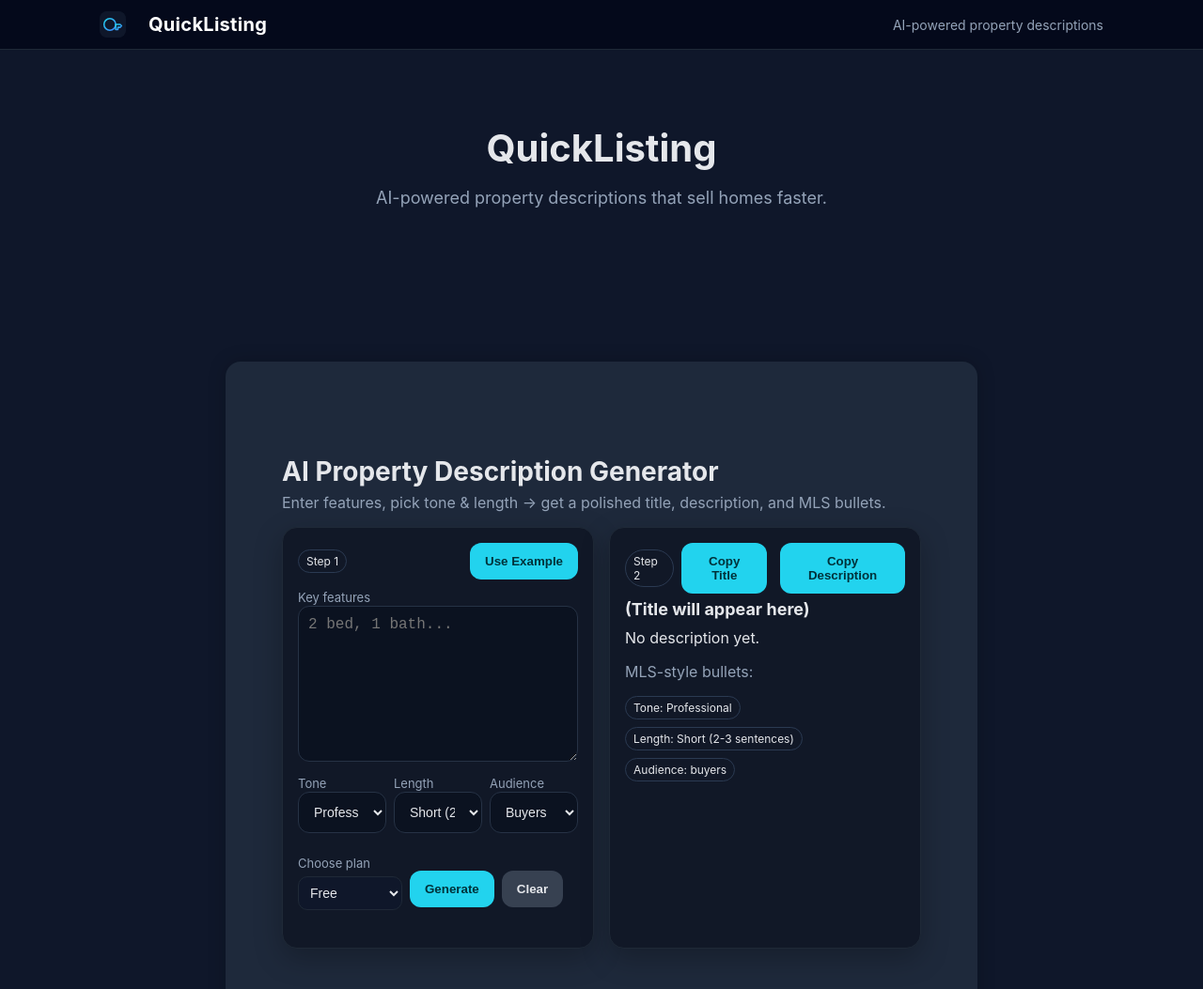
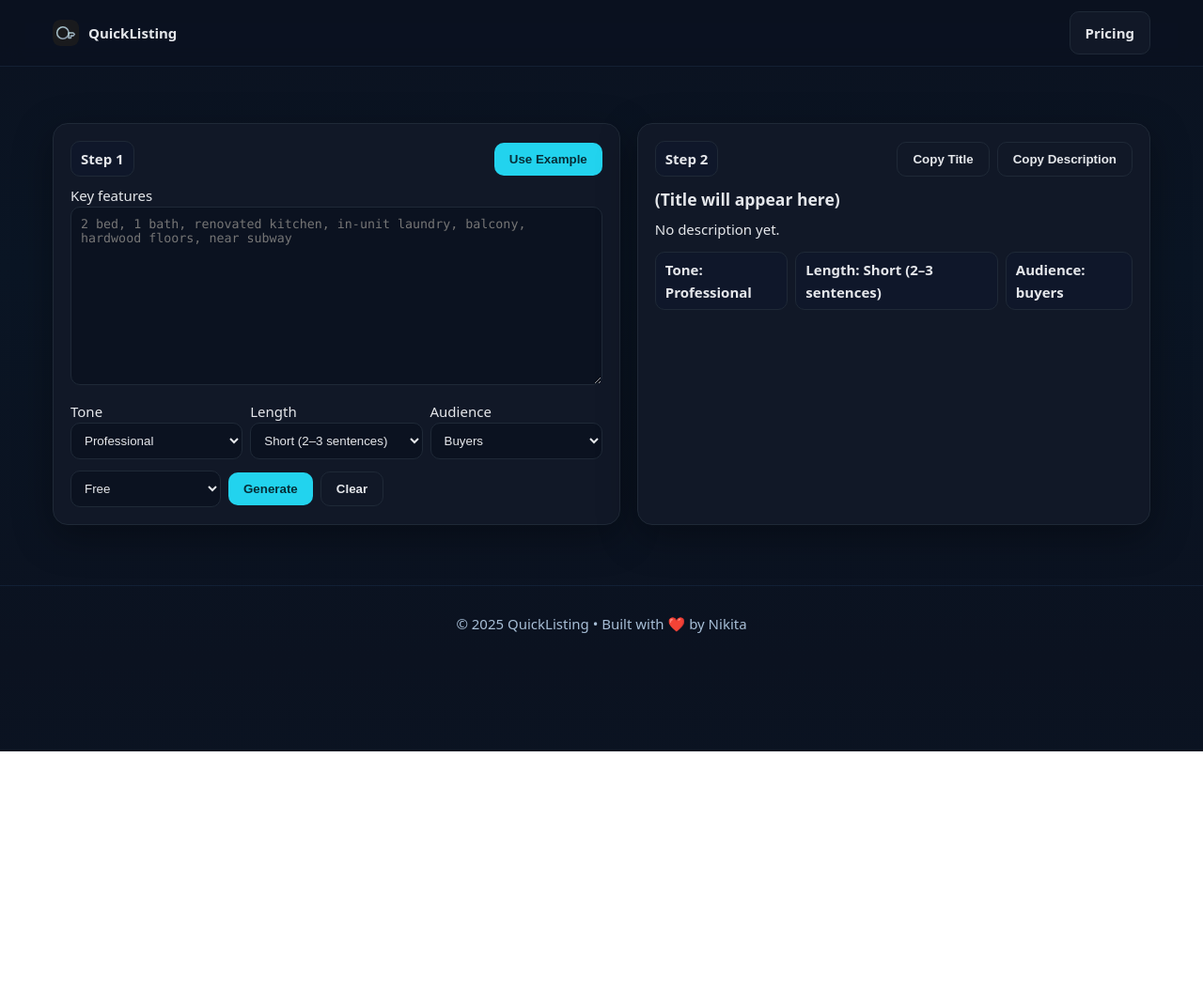
Before and after one commit to Nikitad98/quicklisting, a website: page public/app.html in a window 1280 px wide. Shown: the top 1053 px of the page at 94% size. After the commit the page ends 800 px from the top, so only its background shows below. Drawn offline with Linux system fonts and the light colour scheme.

Commit message:
Add demo video, clean pricing/nav, enlarge generator

```diff
--- a/public/app.html
+++ b/public/app.html
@@ -1,117 +1,66 @@
-<!DOCTYPE html>
-<html>
+<!doctype html>
+<html lang="en">
 <head>
   <meta charset="utf-8" />
   <meta name="viewport" content="width=device-width, initial-scale=1" />
-  <title>AI Property Description Generator</title>
+  <title>QuickListing — Generator</title>
   <style>
-    /* Brand + link reset */
-a { color:#e5e7eb; text-decoration:none; }
-a:hover { text-decoration:none; opacity:.9; }
+    :root{--bg:#0b1220;--card:#111827;--muted:#94a3b8;--ink:#e5e7eb;--cta:#22d3ee;--ring:#1f2937;--shadow:0 12px 40px rgba(0,0,0,.35)}
+    *{box-sizing:border-box}
+    body{margin:0;background:linear-gradient(180deg,#0b1220,#0a1524 40%,#0b1220);color:var(--ink);font:15px/1.6 system-ui,Inter,Arial}
+    a{color:var(--ink);text-decoration:none}
+    a:hover{opacity:.9}
 
-.btn { background:#22d3ee; color:#062b33; font-weight:700; padding:10px 14px;
-  border-radius:10px; display:inline-block; transition:.15s; border:1px solid #0ea5b7; }
-.btn:hover { filter:brightness(1.07); transform:translateY(-1px); }
-.btn.alt { background:#111827; color:#e5e7eb; border:1px solid #1f2937; }
+    .nav{position:sticky;top:0;z-index:40;background:rgba(11,18,32,.85);backdrop-filter:blur(10px);border-bottom:1px solid #132033}
+    .nav-inner{max-width:1200px;margin:0 auto;display:flex;align-items:center;gap:12px;padding:12px 16px}
+    .brand{display:flex;align-items:center;gap:10px;font-weight:700}
+    .brand img{width:28px;height:28px;border-radius:8px;filter:saturate(.15) brightness(1.15)}
+    .nav-spacer{margin-left:auto}
+    .btn{background:var(--cta);color:#062e38;font-weight:700;border:0;border-radius:10px;padding:10px 16px;display:inline-block}
+    .btn.secondary{background:#111827;color:#e5e7eb;border:1px solid #1f2937}
 
-/* Navbar brand (logo + wordmark) */
-.brand { display:flex; align-items:center; gap:10px; font-weight:800; font-size:16px; color:#e5e7eb; }
-.brand img { width:28px; height:28px; border-radius:8px; background:#0f172a; }
+    .wrap{max-width:1200px;margin:0 auto;padding:36px 16px}
+    h1{font-size:30px;margin:0 0 6px}
+    p.sub{color:var(--muted);margin:0 0 18px}
 
-/* Accent pills, cards */
-.pill { border:1px solid #1f2937; background:#111827; color:#e5e7eb; }
-.card { background:#0f172a; border:1px solid #1f2937; border-radius:16px; }
+    /* Bigger generator */
+    #app{max-width:none;margin:24px auto 0; padding:0}
+    .grid{display:grid;grid-template-columns:1.05fr .95fr;gap:18px}
+    .card{background:var(--card);border:1px solid var(--ring);border-radius:16px;padding:18px;box-shadow:var(--shadow)}
+    .row{display:flex;gap:8px;align-items:center}
+    textarea,select{width:100%;background:#0b1220;color:var(--ink);border:1px solid #1f2937;border-radius:10px;padding:10px}
+    textarea{min-height:190px;font-family:ui-monospace,Consolas,monospace}
+    .pill{border:1px solid #1f2937;background:#0f172a;border-radius:10px;padding:6px 10px;font-weight:700}
+    .out{white-space:pre-wrap;line-height:1.6}
+    footer{color:#a7bed6;text-align:center;padding:28px 0;border-top:1px solid #122035;margin-top:28px}
 
-    :root { --bg:#0f172a; --card:#111827; --ink:#e5e7eb; --muted:#94a3b8; --accent:#22d3ee; }
-    *{box-sizing:border-box}
-    body{margin:0; font-family: Inter, system-ui, Arial, sans-serif; background:var(--bg); color:var(--ink);}
-    .wrap{max-width:1200px; margin:40px auto; padding:40px;}
-    .grid{display:grid; grid-template-columns: 1fr 1fr; gap:16px}
-    .card{background:var(--card); border:1px solid #1f2937; border-radius:16px; padding:16px; box-shadow:0 10px 30px rgba(0,0,0,.25)}
-    h1{font-size:28px; margin:0 0 6px}
-    p.sub{margin:0 0 16px; color:var(--muted)}
-    label{font-size:13px; color:var(--muted)}
-    textarea,select{width:100%; background:#0b1220; color:var(--ink); border:1px solid #263245; border-radius:12px; padding:12px; font-size:14px}
-    button{background:var(--accent); border:0; color:#00323a; font-weight:700; padding:12px 16px; border-radius:12px; cursor:pointer}
-    .row{display:flex; gap:8px; align-items:center}
-    .out{white-space:pre-wrap; line-height:1.6}
-    .title{font-size:18px; font-weight:700}
-    .muted{color:var(--muted)}
-    .pill{border:1px solid #2b3a52; padding:4px 8px; border-radius:999px; font-size:12px}
-    .footer{margin-top:16px; display:flex; gap:8px; flex-wrap:wrap}
-    @media (max-width:900px){ .grid{grid-template-columns:1fr} }
-    /* --- Sleek navbar + buttons --- */
-.nav { position: sticky; top: 0; z-index: 40;
-  background: rgba(2,6,23,.75); backdrop-filter: blur(10px);
-  border-bottom: 1px solid #1f2937;
-}
-.nav-inner { max-width: 1100px; margin: 0 auto; display: flex; align-items: center;
-  gap: 12px; padding: 12px 16px;
-}
-.brand { display:flex; align-items:center; gap:10px; color:#e5e7eb; font-weight:700; letter-spacing:.3px }
-.brand img { height:28px; width:28px; border-radius:8px; object-fit:cover }
-.nav-inner { max-width: 1100px; margin: 0 auto; display: flex; align-items: center;
-  gap: 12px; padding: 12px 16px;
-}
-.btn { background:#22d3ee; color:#03262c; font-weight:700; padding:10px 14px; border-radius:10px;
-  text-decoration:none; display:inline-block; }
-.btn.secondary { background:#111827; color:#e5e7eb; border:1px solid #2b3a52 }
-
-
-/* Hover effects for navbar buttons */
-.btn { transition: all 0.2s ease; }
-.btn:hover {
-  filter: brightness(1.1);
-  transform: translateY(-2px);
-  box-shadow: 0 0 10px rgba(34, 211, 238, 0.4);
-}
-
+    @media (max-width:980px){.grid{grid-template-columns:1fr}}
   </style>
 </head>
 <body>
-  <!-- Header -->
+  <!-- NAV (no extra “Try Free” button, no “Logo” text) -->
   <header class="nav">
     <div class="nav-inner">
-  <a class="brand" href="/">
-  <img src="/logo.svg" alt="QuickListing logo">
-</a>
-
+      <a class="brand" href="/"><img src="/logo.svg" alt="logo"><span>QuickListing</span></a>
       <div class="nav-spacer"></div>
-
-    <div style="font-weight:700;letter-spacing:.3px;color:#fff;font-size:20px">QuickListing</div>
-    <div style="margin-left:auto;font-size:14px;color:#94a3b8;">AI-powered property descriptions</div>
+      <a href="/upgrade" class="btn secondary">Pricing</a>
     </div>
   </header>
 
+  <main class="wrap">
+    <div id="app">
+      <div class="grid">
+        <!-- LEFT: inputs -->
+        <div class="card">
+          <div class="row" style="justify-content:space-between">
+            <span class="pill">Step 1</span>
+            <button id="example" class="btn">Use Example</button>
+          </div>
 
-</header>
+          <label style="display:block;margin-top:8px">Key features</label>
+          <textarea id="features" placeholder="2 bed, 1 bath, renovated kitchen, in-unit laundry, balcony, hardwood floors, near subway"></textarea>
 
-<!-- Hero Section -->
-<section style="text-align:center; padding:80px 16px; background:#0f172a; color:#e5e7eb;">
-  <h1 style="font-size:40px; margin-bottom:10px;">QuickListing</h1>
-  <p style="font-size:18px; color:#94a3b8; margin-bottom:24px;">
-    AI-powered property descriptions that sell homes faster.
-  </p>
-  </a>
-</section>
-
-<!-- Main App Section -->
-<div id="app" style="max-width:800px;margin:60px auto;padding:20px;background:#1e293b;border-radius:16px;box-shadow:0 0 20px rgba(0,0,0,0.2);">
-
-
-  <div class="wrap">
-    <h1>AI Property Description Generator</h1>
-    <p class="sub">Enter features, pick tone & length → get a polished title, description, and MLS bullets.</p>
-
-    <div class="grid">
-      <div class="card">
-        <div class="row" style="justify-content:space-between; margin-bottom:8px">
-          <span class="pill">Step 1</span>
-          <button id="example">Use Example</button>
-        </div>
-        <label>Key features</label>
-       <textarea id="features" rows="8" style="font-size:16px;padding:10px;" placeholder="2 bed, 1 bath..."></textarea>
-        <div class="row" style="margin-top:8px">
+          <div class="row" style="margin-top:10px">
             <div style="flex:1">
               <label>Tone</label>
               <select id="tone">
@@ -125,161 +74,105 @@ a:hover { text-decoration:none; opacity:.9; }
             <div style="flex:1">
               <label>Length</label>
               <select id="length">
-              <option value="short">Short (2-3 sentences)</option>
-              <option value="medium">Medium (4-6 sentences)</option>
+                <option value="short">Short (2–3 sentences)</option>
+                <option value="medium">Medium (4–6 sentences)</option>
                 <option value="long">Long (1 short paragraph)</option>
               </select>
             </div>
             <div style="flex:1">
               <label>Audience</label>
-            <select id="audience">
-              <option value="buyers">Buyers</option>
-              <option value="renters">Renters</option>
-              <option value="investors">Investors</option>
+              <select id="aud">
+                <option>Buyers</option>
+                <option>Renters</option>
+                <option>MLS</option>
               </select>
             </div>
           </div>
+
           <div class="row" style="margin-top:12px">
-          <!-- Plan selector + remaining counter -->
-<div id="planRow" style="margin:12px 0 16px;">
-  <label style="display:block;margin:0 0 6px;color:#94a3b8;font-size:13px">Choose plan</label>
-  <select id="planSel"
-          style="padding:8px;border-radius:10px;background:#0f172a;color:#e5e7eb;border:1px solid #1f2937">
+            <select id="plan" style="max-width:160px">
               <option value="free">Free</option>
               <option value="starter">Starter ($9)</option>
-    <option value="pro">Pro ($15)</option>
-    <option value="office">Office ($49)</option>
+              <option value="plus">Plus ($25)</option>
             </select>
-  <p id="remaining" style="margin:8px 0 0;color:#94a3b8;font-size:13px"></p>
-</div>
-
-          <button id="gen">Generate</button>
-          <button id="clear" style="background:#374151; color:#e5e7eb">Clear</button>
+            <button id="gen" class="btn">Generate</button>
+            <button id="clear" class="btn secondary">Clear</button>
           </div>
         </div>
 
+        <!-- RIGHT: output -->
         <div class="card">
-        <div class="row" style="justify-content:space-between; margin-bottom:6px">
+          <div class="row" style="justify-content:space-between">
             <span class="pill">Step 2</span>
             <div class="row">
-            <button id="copyTitle">Copy Title</button>
-            <button id="copyDesc" style="margin-left:6px">Copy Description</button>
+              <button id="copyTitle" class="btn secondary">Copy Title</button>
+              <button id="copyDesc" class="btn secondary">Copy Description</button>
             </div>
           </div>
-        <div class="title" id="title">(Title will appear here)</div>
-        <div id="desc" class="out" style="margin-top:8px">No description yet.</div>
+
+          <h3 id="title" style="margin:10px 0 6px">(Title will appear here)</h3>
+          <div id="desc" class="out muted">No description yet.</div>
+
           <div style="margin-top:12px">
-          <div class="muted" style="margin-bottom:6px">MLS-style bullets:</div>
-          <ul id="bullets" class="out" style="margin:0 0 8px 18px"></ul>
+            <div class="row">
+              <span class="pill">Tone: <span id="toneTag">Professional</span></span>
+              <span class="pill">Length: <span id="lenTag">Short (2–3 sentences)</span></span>
+              <span class="pill">Audience: <span id="audTag">buyers</span></span>
             </div>
-        <div class="footer">
-          <span class="pill">Tone: <span id="toneTag">—</span></span>
-          <span class="pill">Length: <span id="lengthTag">—</span></span>
-          <span class="pill">Audience: <span id="audTag">—</span></span>
+            <div id="bullets" class="out" style="margin-top:10px"></div>
           </div>
         </div>
       </div>
     </div>
+  </main>
 
+  <footer>© 2025 QuickListing • Built with ❤️ by Nikita</footer>
+
+  <!-- Minimal client script to call your /generate -->
   <script>
-    const el=id=>document.getElementById(id);
-    const features=el('features'),tone=el('tone'),lengthSel=el('length'),audience=el('audience');
-    const gen=el('gen'),clearBtn=el('clear'),example=el('example');
-    const title=el('title'),desc=el('desc'),bullets=el('bullets');
-    const copyTitle=el('copyTitle'),copyDesc=el('copyDesc');
-    const toneTag=el('toneTag'),lengthTag=el('lengthTag'),audTag=el('audTag');
+    const el = s => document.querySelector(s);
+    const features = el('#features'), tone = el('#tone'), lengthSel = el('#length'), aud = el('#aud');
+    const plan = el('#plan'), gen = el('#gen'), clearBtn = el('#clear');
+    const title = el('#title'), desc = el('#desc'), bullets = el('#bullets');
+    const toneTag = el('#toneTag'), lenTag = el('#lenTag'), audTag = el('#audTag');
 
-    example.onclick=()=>{features.value=`2 bed, 1 bath, 820 sq ft, renovated kitchen with quartz counters, stainless steel appliances, in-unit laundry, private balcony, hardwood floors, elevator building, steps to subway, pet-friendly`};
+    el('#example').onclick = () => {
+      features.value = "2 bed, 1 bath, renovated kitchen, in-unit laundry, balcony, hardwood floors, near subway";
+    };
+    clearBtn.onclick = () => { features.value=""; title.textContent="(Title will appear here)"; desc.textContent="No description yet."; bullets.textContent=""; };
 
-    function setTags(){toneTag.textContent=tone.value; lengthTag.textContent=lengthSel.options[lengthSel.selectedIndex].text; audTag.textContent=audience.value;}
-    [tone,lengthSel,audience].forEach(x=>x.addEventListener('change',setTags)); setTags();
+    async function callGenerate(payload){
+      const res = await fetch('/generate', {
+        method:'POST',
+        headers:{'Content-Type':'application/json'},
+        body:JSON.stringify(payload)
+      });
+      if(!res.ok){ throw new Error('Request failed'); }
+      return await res.json();
+    }
 
-    gen.onclick=async()=>{
-      const payload={features:features.value.trim(),tone:tone.value,length:lengthSel.value,audience:audience.value};
-      if(!payload.features){alert('Please enter some features.');return;}
-      desc.textContent='Generating…'; title.textContent='(Working…)'; bullets.innerHTML='';
+    gen.onclick = async () => {
+      desc.textContent = 'Generating…';
+      toneTag.textContent = tone.value;
+      lenTag.textContent = lengthSel.selectedOptions[0].text;
+      audTag.textContent = aud.value.toLowerCase();
       try{
-        const res=await fetch('/generate',{method:'POST',headers:{'Content-Type':'application/json'},body:JSON.stringify(payload)});
-        const data=await res.json();
-        if(data.error) throw new Error(data.error);
-        title.textContent=data.meta?.title||'Suggested Listing Title';
-        desc.textContent=data.description||'—';
-        bullets.innerHTML=(data.meta?.bullets||[]).map(b=>`<li>${b}</li>`).join('');
-        setTags();
-      }catch(e){title.textContent='(Error)'; desc.textContent='Could not generate. Check server and API key.';}
+        const data = await callGenerate({
+          features: features.value, tone: tone.value,
+          length: lengthSel.value, audience: aud.value, plan: plan.value
+        });
+        title.textContent = data.meta?.title || 'Listing Title';
+        desc.textContent = data.description || '(no description)';
+        if (data.meta?.bullets?.length){
+          bullets.innerHTML = "MLS-style bullets:\n" + data.meta.bullets.map(b => "• " + b).join("\n");
+        } else { bullets.textContent = ""; }
+      }catch(e){
+        desc.textContent = '(Error)';
+      }
     };
 
-    clearBtn.onclick=()=>{features.value=''; title.textContent='(Title will appear here)'; desc.textContent='No description yet.'; bullets.innerHTML='';};
-
-    copyTitle.onclick=async()=>{await navigator.clipboard.writeText(title.textContent); copyTitle.textContent='Copied!'; setTimeout(()=>copyTitle.textContent='Copy Title',1000)};
-    copyDesc.onclick=async()=>{await navigator.clipboard.writeText(desc.textContent); copyDesc.textContent='Copied!'; setTimeout(()=>copyDesc.textContent='Copy Description',1000)};
-  </script>
-  <footer style="text-align:center;padding:30px 0;color:#94a3b8;border-top:1px solid #1e293b;margin-top:80px;">
-  © 2025 QuickListing • Built with ❤️ by Nikita
-</footer>
-
-  <!-- ==== Plan Logic Script ==== -->
-  <script>
-    const planSel = document.getElementById('planSel');
-    const remaining = document.getElementById('remaining') || (() => {
-      const p = document.createElement('p');
-      p.id = 'remaining';
-      p.style.color = '#94a3b8';
-      document.querySelector('.wrap')?.prepend(p);
-      return p;
-    })();
-
-    async function callGenerate(payload){
-      const headers = {
-        'Content-Type': 'application/json',
-        'x-plan': planSel.value
-      };
-      const res = await fetch('/generate', { method:'POST', headers, body: JSON.stringify(payload) });
-
-      // show remaining from headers
-      const r = res.headers.get('X-Remaining');
-      const plan = res.headers.get('X-Plan');
-      if (r !== null) remaining.textContent = `Plan: ${plan} • Remaining this month: ${r}`;
-
-      if (!res.ok) {
-        const err = await res.json().catch(()=>({error:'Error'}));
-        alert(err.error || 'Error');
-        return null;
-      }
-
-      return res.json();
-    }
+    el('#copyTitle').onclick = async () => { await navigator.clipboard.writeText(title.textContent); };
+    el('#copyDesc').onclick = async () => { await navigator.clipboard.writeText(desc.textContent); };
   </script>
 </body>
 </html>
-
-<script>
-async function callGenerate(payload) {
-  const res = await fetch('/generate', {
-    method:'POST',
-    headers:{'Content-Type':'application/json'},
-    body: JSON.stringify(payload)
-  });
-
-  const remaining = res.headers.get('X-Remaining');
-  if (remaining !== null) {
-    const el = document.getElementById('remaining') || (() => {
-      const p=document.createElement('p'); p.id='remaining'; p.style.color='#94a3b8';
-      document.querySelector('.wrap')?.prepend(p); return p;
-    })();
-    el.textContent = `Remaining this month: ${remaining}`;
-  }
-
-  if (!res.ok) {
-    const msg = (await res.json().catch(()=>({error:'Error'}))).error || 'Error';
-    alert(msg);
-    return null;
-  }
-  return res.json();
-}
-</script>
-</body>
-</html>
-
-</body>
-</html>
```
Lines whose indentation alone changed are shown as unchanged.
